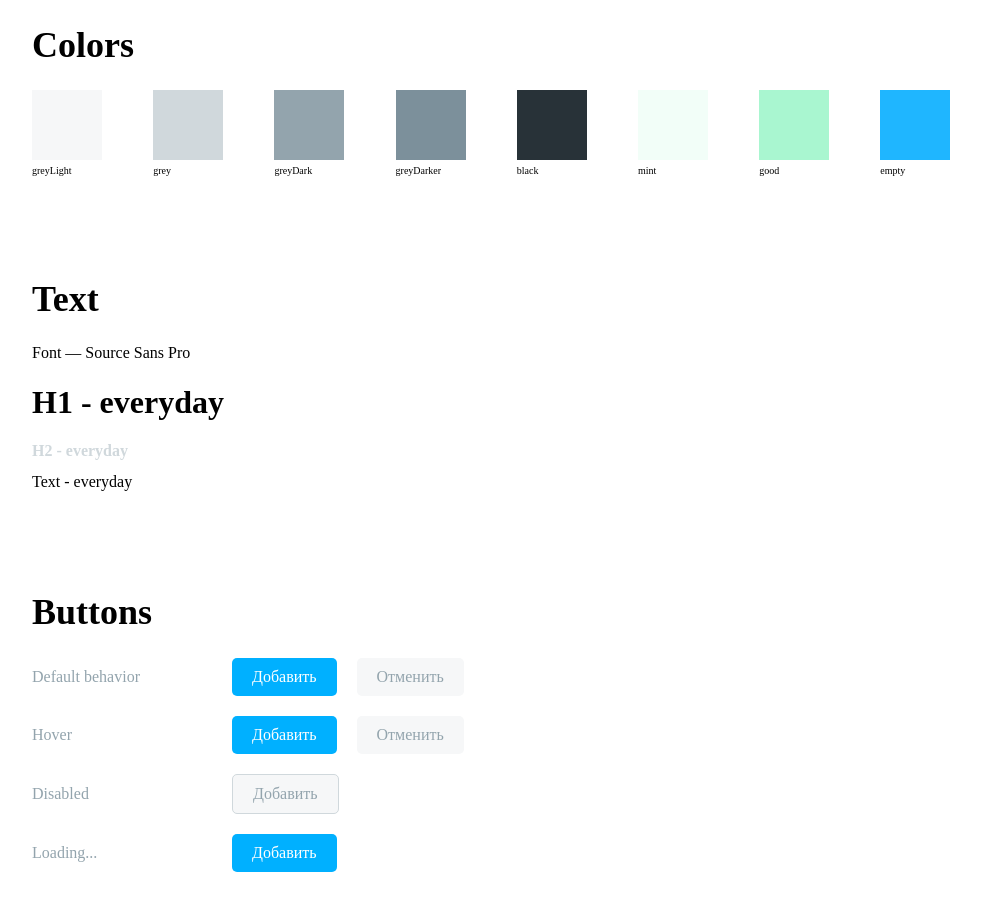
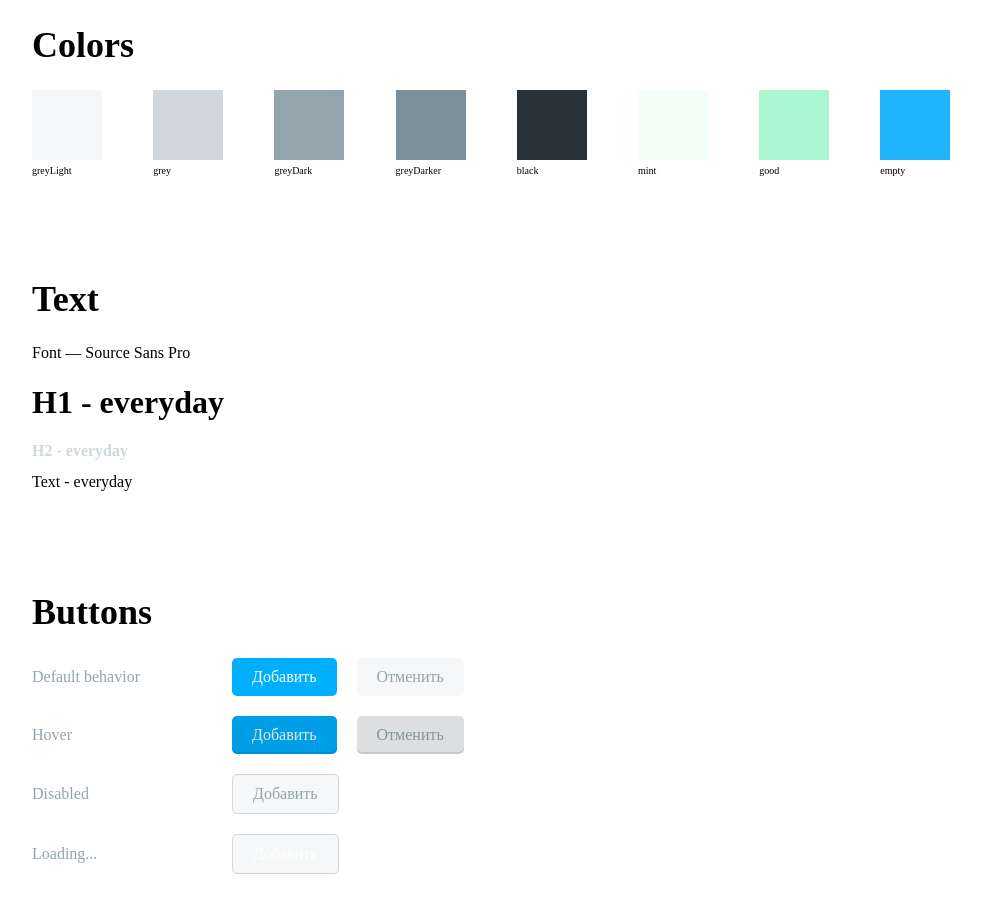
Before and after one commit to ermo4enkov/2dooshka, a React app: page / in a window 1280 px wide. Shown: the top 912 px of the page, without its empty margins (100-1081 px from the left). Built offline with nearby package versions, Linux system fonts and the light colour scheme; the HTML template or start-up script is replaced by a standard one.

Commit message:
Finished with blocked state

```diff
--- a/src/blocks/buttonscollection/buttonscollection.tsx
+++ b/src/blocks/buttonscollection/buttonscollection.tsx
@@ -19,16 +19,16 @@ export class ButtonsCollection extends React.Component {
                         </li>
                         <li className="storybook__item">
                             <div className="storybook__name">Hover</div>
-                            <Button text="Добавить" example/>
-                            <Button text="Отменить" type="cancel"/>
+                            <Button text="Добавить" example hover/>
+                            <Button text="Отменить" hover type="cancel"/>
                         </li>
                         <li className="storybook__item">
                             <div className="storybook__name">Disabled</div>
-                            <Button disable={true} text="Добавить"/>
+                            <Button disabled text="Добавить"/>
                         </li>
                         <li className="storybook__item">
                             <div className="storybook__name">Loading...</div>
-                            <Button text="Добавить"/>
+                            <Button isLoading text="Добавить"/>
                         </li>
                     </ul>
                 </div>
--- a/src/components/button/button.tsx
+++ b/src/components/button/button.tsx
@@ -5,7 +5,9 @@ interface ButtonProps {
     text: string;
     type?: string;
     example?: boolean;
-    disable?: boolean;
+    disabled?: boolean;
+    hover?: boolean;
+    isLoading?: boolean;
 }
 
 interface ButtonState {
@@ -18,16 +20,23 @@ const StyledButton = styled.div`
     text-align: center;
     padding: 10px 20px;
     display: inline-block;
-    cursor: ${( props: ButtonProps) => props.disable === true? "default": "pointer"};
-    color: ${(props: ButtonProps) => (props.type === "cancel" || props.disable === true )? "#93a4ad": '#fff'
+    cursor: ${( props: ButtonProps) => props.disabled === true? "default": "pointer"};
+    color: ${(props: ButtonProps) => (props.type === "cancel" || props.disabled === true )? "#93a4ad": '#fff'
     };
     background-color: ${(props: ButtonProps) => props.type === "cancel"? "#f6f7f8": '#00b0ff'
     };
     margin-right: ${(props: ButtonProps) => props.example? "20px": '0'
     };
-    border: ${(props: ButtonProps) => props.disable === true? "solid 1px #d0d8dc;": "none"}
-    background-color: ${(props: ButtonProps) => props.disable === true? "#f6f7f8": ''
+    border: ${(props: ButtonProps) => (props.disabled === true || props.isLoading === true)? "solid 1px #d0d8dc;": "none"}
+    background-color: ${(props: ButtonProps) => (props.disabled === true || props.isLoading === true)? "#f6f7f8": ''
     };
+    box-shadow: ${(props: ButtonProps) => props.hover === true? "inset 0 -2px 0 0 rgba(0, 0, 0, 0.1);": "none"};
+    filter: ${(props: ButtonProps) => props.hover === true? "brightness(90%);": "none"};
+
+        &:hover{
+            box-shadow: ${(props: ButtonProps) => props.disabled === false? "inset 0 -2px 0 0 rgba(0, 0, 0, 0.1);": "none"}
+            filter: brightness(90%);
+        }
 
 `;
 
@@ -44,12 +53,12 @@ export class Button extends React.Component<ButtonProps, ButtonState> {
     }
 
     setDisable(){
-        this.setState({isBlocked: true});
+        this.setState({isBlocked: !this.state.isBlocked});
     }
 
     render() {
         return (
-            <StyledButton {...this.props} disable={this.props.disable? this.props.disable: this.state.isBlocked} onClick={this.setDisable}>
+            <StyledButton {...this.props} disabled={this.props.disabled? this.props.disabled: this.state.isBlocked} onClick={this.setDisable}>
                 {this.props.text}
             </StyledButton>
         );
--- a/tsconfig.json
+++ b/tsconfig.json
@@ -2,7 +2,7 @@
   "compilerOptions": {
       "outDir": "./dist/",
       "sourceMap": true,
-      "noImplicitAny": true,
+      "noImplicitAny": false,
       "removeComments": true,
       "preserveConstEnums": true,
       "module": "commonjs",
```
